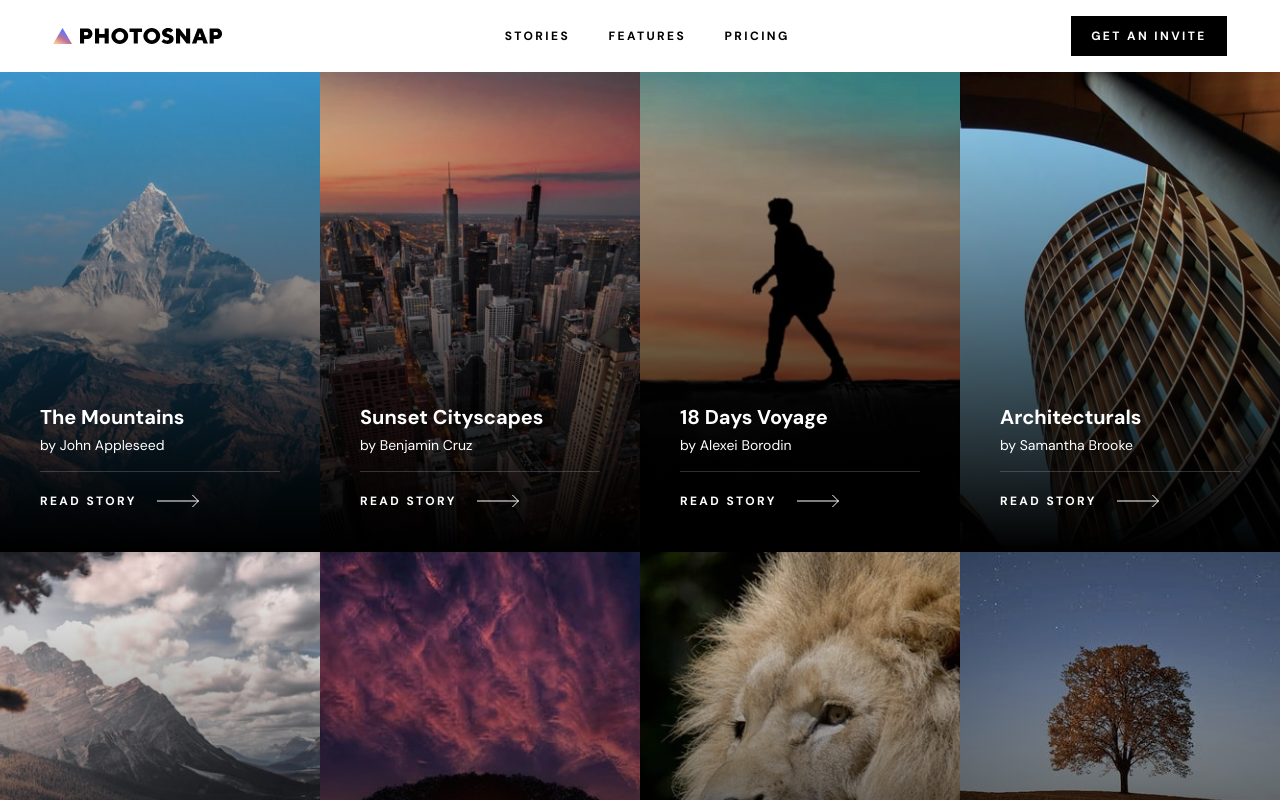
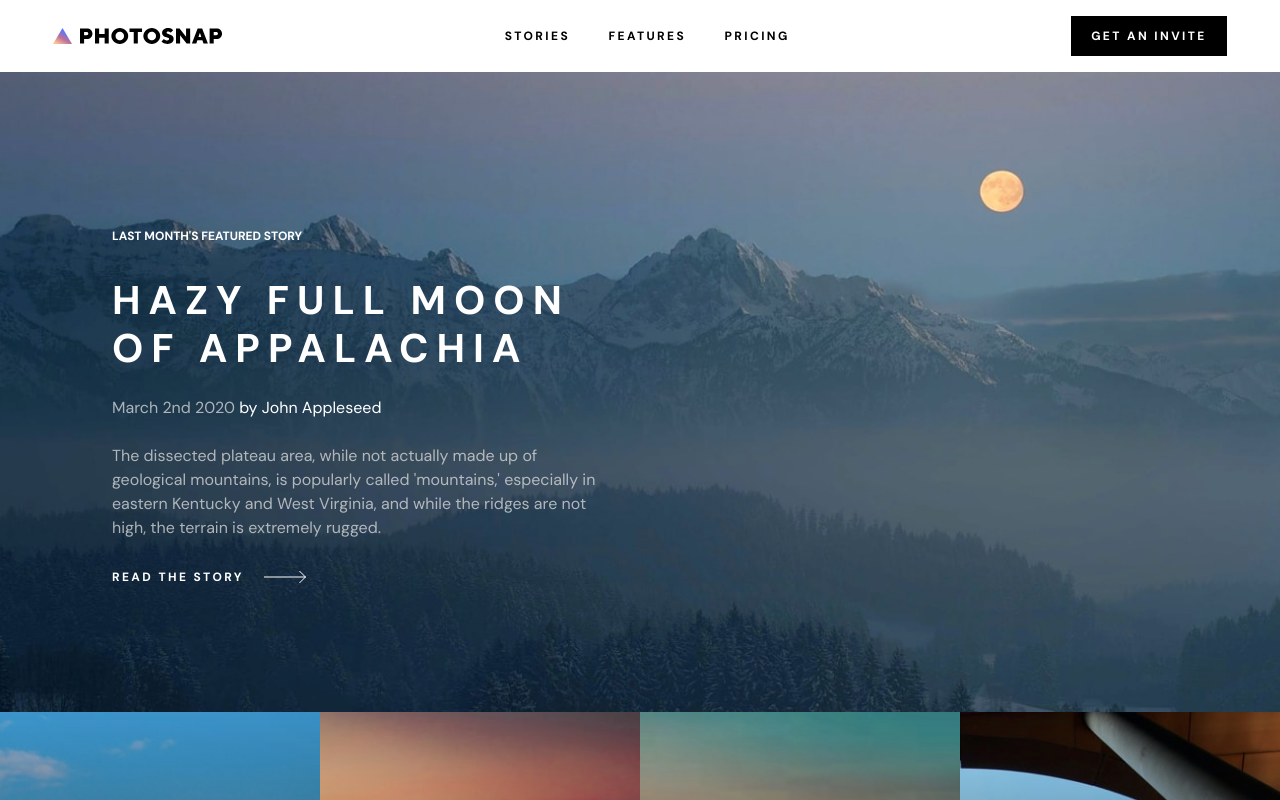
Before and after one commit to Bilek-Petr/photosnap_site, a React (Vite) app: page /stories in a window 1280 px wide. Shown: the top 800 px of the page. Built offline with nearby package versions, Linux system fonts and the light colour scheme.

Commit message:
fixed banner so its more reusable

```diff
--- a/src/components/banners/Banner.jsx
+++ b/src/components/banners/Banner.jsx
@@ -1,17 +1,22 @@
 import BannerText from "./BannerText";
 import BannerImage from "./BannerImage";
 
-export default function Banner({ data, index }) {
-  //so the 2nd banner is styled differently than the others
-  const isFirstBanner = index === 0;
+export default function Banner({ data, index, type }) {
+  const isStory = type === "story";
   const isSecond = index % 2 !== 0;
 
+  const bannerStyle = `flex w-full flex-col-reverse md:h-[40rem] lg:h-[40rem] ${
+    isStory ? "md:flex-row" : isSecond ? "md:flex-row-reverse" : "md:flex-row"
+  }`;
+
   return (
-    <div
-      className={`flex w-full flex-col-reverse md:h-[40rem] md:flex-row lg:h-[40rem] ${isSecond && "md:flex-row-reverse"}`}
-    >
-      <BannerText bannerData={data} isFirstBanner={isFirstBanner} />
-      <BannerImage bannerData={data} />
+    <div className={bannerStyle}>
+      <BannerText
+        bannerData={data}
+        isFirstBanner={index === 0}
+        isStory={isStory}
+      />
+      <BannerImage bannerData={data} isStory={isStory} />
     </div>
   );
 }
--- a/src/components/banners/BannerImage.jsx
+++ b/src/components/banners/BannerImage.jsx
@@ -1,6 +1,8 @@
-export default function BannerImage({ bannerData }) {
+export default function BannerImage({ bannerData, isStory }) {
+  const imageStyles = ` flex-shrink-[4] flex-grow-[3] basis-auto ${isStory && "md:w-full md:absolute md:h-[40rem]"}`;
+
   return (
-    <div className="flex-shrink-[4] flex-grow-[3] basis-auto">
+    <div className={imageStyles}>
       <picture>
         <source media="(max-width: 770px)" srcSet={bannerData.images.mobile} />
         <source media="(max-width: 1024px)" srcSet={bannerData.images.tablet} />
--- a/src/components/banners/BannerText.jsx
+++ b/src/components/banners/BannerText.jsx
@@ -1,24 +1,35 @@
 import Button from "../Button";
 
-export default function BannerText({ bannerData, isFirstBanner }) {
+export default function BannerText({ bannerData, isFirstBanner, isStory }) {
+  const isDarkMode = isFirstBanner || isStory;
+
   const containerStyles = `flex items-center justify-center md:w-[38rem] lg:w-[45rem] lg:px-16 ${
-    isFirstBanner
-      ? "bg-pureBlack text-pureWhite"
-      : "bg-pureWhite text-pureBlack"
+    isDarkMode ? "bg-pureBlack text-pureWhite" : "bg-pureWhite text-pureBlack"
+  } ${isStory && "md:bg-transparent relative z-10"}`;
+
+  const descriptionStyles = `mb-6 text-base opacity-75 ${
+    isDarkMode ? "text-lightGrey" : "text-pureBlack"
   }`;
 
-  const descriptionStyles = `mb-6 text-base opacity-75 ${
-    isFirstBanner ? "text-lightGrey" : "text-pureBlack"
-  }`;
-
-  const buttonColor = isFirstBanner ? "white" : "black";
+  const buttonColor = isDarkMode ? "white" : "black";
 
   return (
     <div className={containerStyles}>
       <div className="px-7 py-[4.33rem] md:px-12 md:py-24">
+        {isStory && (
+          <p className="py-8 text-xs font-bold uppercase">
+            {bannerData.story_title}
+          </p>
+        )}
         <h2 className="mb-6 text-3xl font-bold uppercase leading-[3rem] tracking-[0.2em] md:text-[2.5rem] md:leading-[3rem] md:tracking-[0.2em]">
           {bannerData.title}
         </h2>
+        {isStory && (
+          <div className="mb-6">
+            <p className={`${descriptionStyles} inline`}>{bannerData.date}</p>
+            <span className="text-pureWhite"> {bannerData.author}</span>
+          </div>
+        )}
         <p className={descriptionStyles}>{bannerData.description}</p>
         <Button variant="arrow" color={buttonColor}>
           {bannerData.cta}
--- a/src/pages/Home.jsx
+++ b/src/pages/Home.jsx
@@ -11,7 +11,7 @@ export default function Home({ data }) {
     <>
       <section className="about-banners">
         {data.sections.map((item, index) => (
-          <Banner key={index} data={item} index={index} />
+          <Banner key={index} data={item} index={index} type="home" />
         ))}
       </section>
 
--- a/src/pages/Stories.jsx
+++ b/src/pages/Stories.jsx
@@ -5,11 +5,9 @@ export default function Stories({ data }) {
   console.log(data);
   return (
     <>
-      {/* <section className="banners">
-        {data.header.map((item, index) => (
-          <Banner key={index} data={item} index={index} />
-        ))}
-      </section> */}
+      <section className="about-banners">
+        <Banner data={data.header} type="story" />
+      </section>
 
       <section className="stories">
         <div className="grid sm:grid-cols-2 lg:grid-cols-4">
@@ -21,14 +19,3 @@ export default function Stories({ data }) {
     </>
   );
 }
-
-//  {
-//         "title": "Create and share your photo Stories",
-//         "description": "Photosnap is a platform for photographers and visual storytellers. We make it easy to share photos, tell stories and connect with others.",
-//         "cta": "Get an invite",
-//         "images": {
-//           "desktop": "/images/home/desktop/create-and-share.jpg",
-//           "tablet": "/images/home/tablet/create-and-share.jpg",
-//           "mobile": "/images/home/mobile/create-and-share.jpg"
-//         }
-//       },
```
